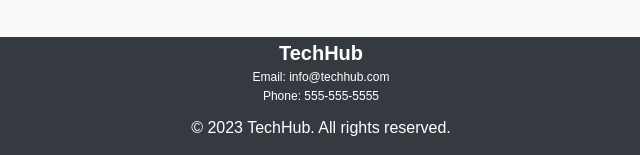
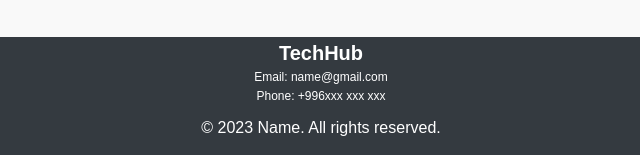
Before and after one commit to MoriDBagon/webMirlan.github.io, a plain HTML site: page index.html in a window 1280 px wide. Shown: the part 642-797 px from the top of the page, 324-964 px from the left. Drawn offline with Linux system fonts and the light colour scheme.

Commit message:
Update index.html

```diff
--- a/index.html
+++ b/index.html
@@ -52,10 +52,10 @@
             <h1>TechHub</h1>
         </div>
         <div class="footer-info">
-            <p>Email: info@techhub.com</p>
-            <p>Phone: 555-555-5555</p>
+            <p>Email: name@gmail.com</p>
+            <p>Phone: +996xxx xxx xxx</p>
         </div>
-        <p>&copy; 2023 TechHub. All rights reserved.</p>
+        <p>&copy; 2023 Name. All rights reserved.</p>
     </footer>
 </body>
 </html>
```
